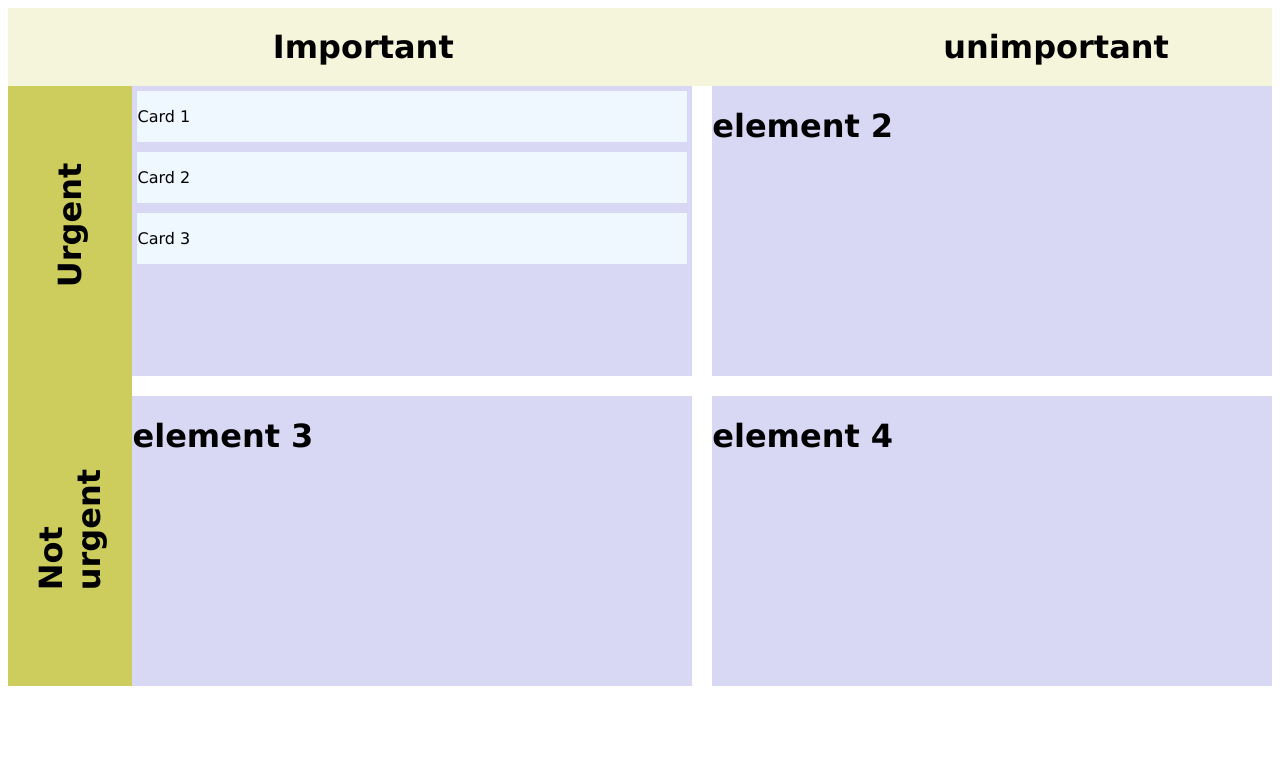
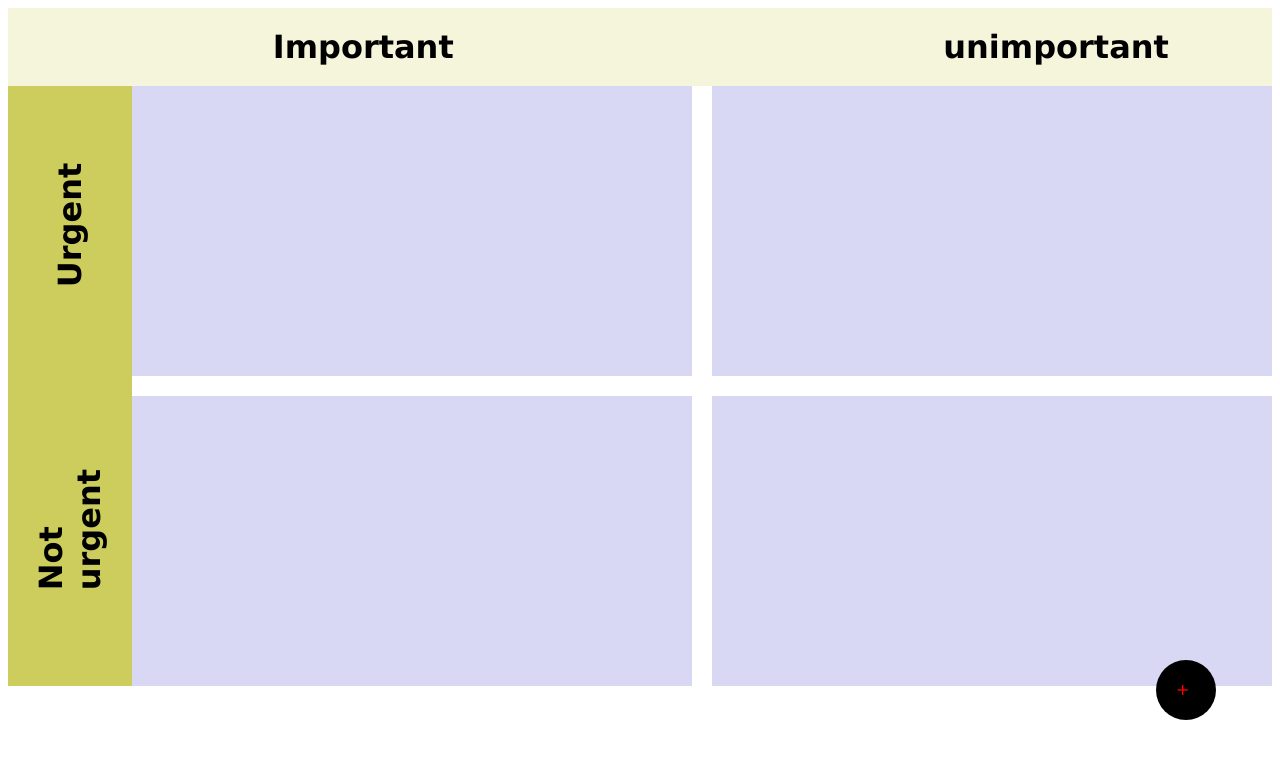
Before and after one commit to kaushik-yadav/eisenhower-matrix, a plain HTML site: page index.html in a window 1280 px wide. Drawn offline with Linux system fonts and the light colour scheme.

Commit message:
Add create task button, make functional

```diff
--- a/index.html
+++ b/index.html
@@ -1,42 +1,50 @@
 <!DOCTYPE html>
 <html lang="en">
+
 <head>
     <meta charset="UTF-8">
     <meta name="viewport" content="width=device-width, initial-scale=1.0">
     <title>Document</title>
 </head>
 <style>
-    .body,html{
+    .body,
+    html {
         padding: 0px;
-        margin:0px;
+        margin: 0px;
         font-family: Verdana, Geneva, Tahoma, sans-serif;
     }
-    .top{
+
+    .top {
         display: flex;
-        padding:20px;
+        padding: 20px;
         background-color: beige;
-        justify-content:space-between;
+        justify-content: space-between;
         align-items: center;
     }
-    .top h1{
-        margin:0px 20% 0px 20%;
+
+    .top h1 {
+        margin: 0px 20% 0px 20%;
     }
-    .left{
-        display:flex;
+
+    .left {
+        display: flex;
         flex-direction: column;
         justify-content: space-between;
         background-color: rgb(205, 205, 94);
         width: 10%;
-        height:600px;
+        height: 600px;
     }
-    .left h1{
-        margin:120px 0 120px 0px;
+
+    .left h1 {
+        margin: 120px 0 120px 0px;
         transform: rotate(270deg);
     }
-    .main{
-        display:flex;
+
+    .main {
+        display: flex;
     }
-    .box{
+
+    .box {
         display: grid;
         grid-template-columns: 1fr 1fr;
         grid-template-rows: 1fr 1fr;
@@ -44,19 +52,75 @@
         row-gap: 20px;
         width: 100%;
     }
-    .item{
+
+    .item {
         display: flex;
         flex-direction: column;
         background-color: rgb(216, 216, 244);
         width: 100%;
         height: 100%;
     }
-    .card{
+
+    .card {
         background-color: aliceblue;
-        margin:5px;
+        margin: 5px;
+    }
+
+    .new-task {
+        border-radius: 50%;
+        color: red;
+        background-color: black;
+        padding: 20px;
+        text-decoration: none;
+        margin: 0;
+        height: 20px;
+        width: 20px;
+        position: absolute;
+        right: 5%;
+        bottom: 10%;
     }
 </style>
+
 <body>
+    <script>
+
+        let cards = 0;
+
+        function startDrag(event) {
+            event.dataTransfer.setData('myNode', event.target.id)
+        }
+        function allowDrag(event) {
+            event.preventDefault()
+        }
+
+        function drop(event) {
+            myId = event.dataTransfer.getData('myNode')
+            const nodeData = document.getElementById(myId)
+            event.target.appendChild(nodeData)
+        }
+
+        function addNode() {
+            let taskName = prompt('Enter Task Name:');
+            let ogNode = document.getElementById('genericCard')
+            let myTaskCard = ogNode.cloneNode(true)
+            myTaskCard.removeAttribute('id')
+            myTaskCard.setAttribute('id', 'task' + cards)
+            cards += 1
+            myTaskCard.style.display = 'block'
+            myTaskCard.childNodes[1].innerText = taskName
+
+            let lastDiv = document.getElementById('unimportantUnurgent')
+            lastDiv.appendChild(myTaskCard)
+            console.log(myTaskCard.childNodes)
+
+        }
+    </script>
+
+    <div class="card" draggable="true" ondragstart="startDrag(event)" id="genericCard" style="display: none;">
+        <p>Card 1</p>
+    </div>
+
+
     <div class="top">
         <h1>Important</h1>
         <h1>unimportant</h1>
@@ -67,28 +131,20 @@
             <h1>Not urgent</h1>
         </div>
         <div class="box">
-            <div class="item">
-                <div class="card">
-                    <p>Card 1</p>
-                </div>
-                <div class="card">
-                    <p>Card 2</p>
-                </div>
-                <div class="card">
-                    <p>Card 3</p>
-                </div>
+            <div class="item" ondrop="drop(event)" ondragover="allowDrag(event)">
             </div>
-            <div class="item">
-                <h1>element 2</h1>
+            <div class="item" ondrop="drop(event)" ondragover="allowDrag(event)">
             </div>
-            <div class="item">
-                <h1>element 3</h1>
+            <div class="item" ondrop="drop(event)" ondragover="allowDrag(event)">
             </div>
-            <div class="item">
-                <h1>element 4</h1>
+            <div class="item" ondrop="drop(event)" ondragover="allowDrag(event)" id="unimportantUnurgent">
             </div>
         </div>
     </div>
 
+    <div>
+        <a href="#" class="new-task" onclick="addNode()">+</a>
+    </div>
 </body>
+
 </html>
```
